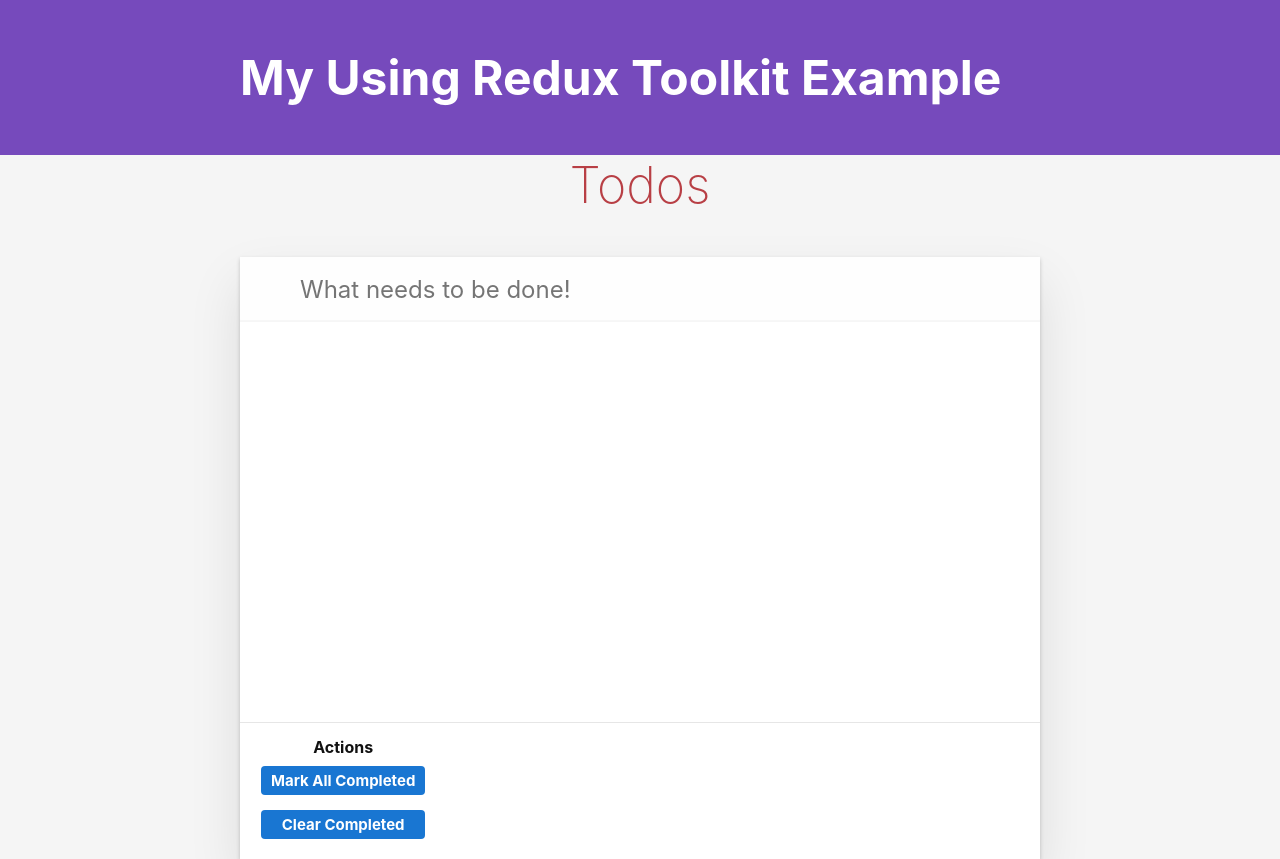
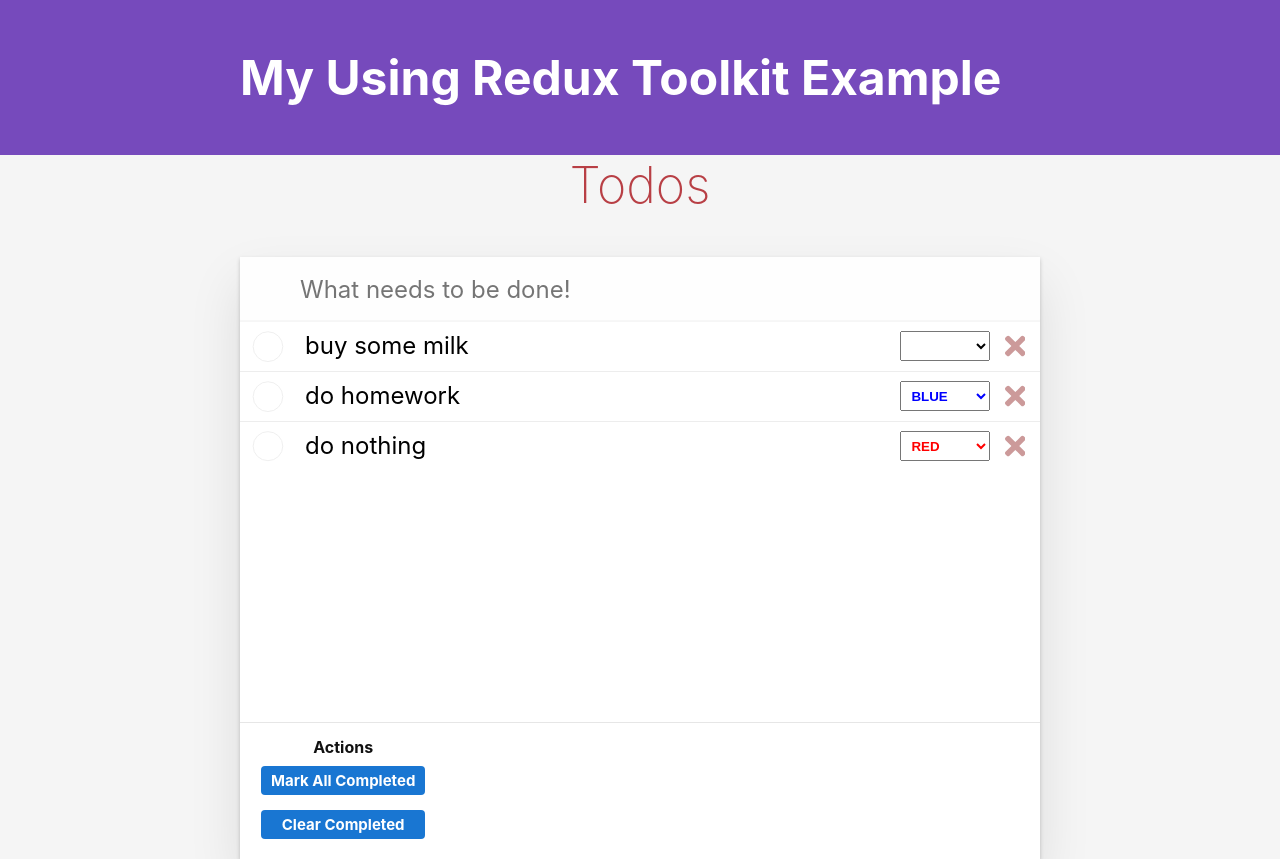
Before and after one commit to AlexKor-5/ToDoList_Redux_Toolkit, a React (Create React App) app: page / in a window 1280 px wide. Built offline with nearby package versions, Linux system fonts and the light colour scheme; the HTML template or start-up script is replaced by a standard one.

Commit message:
updateOne using

```diff
--- a/src/MyApp/TodoList/TodoList.js
+++ b/src/MyApp/TodoList/TodoList.js
@@ -7,14 +7,11 @@
     selectIds,
     selectTotal
 } from '../reducerSlices/todosReducer'
+import TodoLIstItem from '../TodoListItem/TodoLIstItem'
 
 const TodoList = () => {
-    console.log(useSelector(selectAllTodos))
-    console.log(useSelector(selectTotal))
-    console.log(useSelector(selectIds))
-    console.log(useSelector(selectEntities))
-    console.log(useSelector(state => selectById(state, '345-654')))
-
-    return <ul className="todo-list">{''}</ul>
+    const allIds = useSelector(selectIds)
+    const mappingOverIds = (ids = []) => ids.map(id => <TodoLIstItem key={id} id={id} />)
+    return <ul className="todo-list">{mappingOverIds(allIds)}</ul>
 }
 export default TodoList
--- a/src/MyApp/TodoListItem/TodoLIstItem.js
+++ b/src/MyApp/TodoListItem/TodoLIstItem.js
@@ -1,22 +1,18 @@
-import React from 'react'
+import React, { useState } from 'react'
 import { ReactComponent as TimesSolid } from './times-solid.svg'
 import { useDispatch, useSelector } from 'react-redux'
 import setOfColors from '../data-colors'
-import { markCompleted, deleteToDo, addColor } from '../reducerSilces/todosSlice'
+import { markCompleted, selectById } from '../reducerSlices/todosReducer'
 
-const TodoListItem = ({ todo }) => {
+const TodoListItem = ({ id }) => {
+    console.log('TodolistItem render')
+    const todo = useSelector(state => selectById(state, id))
+    const { text, color, completed } = todo
+    const [inputColor, setInputColor] = useState(color)
     const dispatch = useDispatch()
-    const { text, id } = todo
-    const completed = useSelector(state => state.todos.find(item => item.id === id).completed)
-    const colorNames = setOfColors
-    const colors = useSelector(state => state.filters.filterColors)
 
-    const colorSetter = e => {
-        dispatch(addColor({ id, newColorValue: e.target.value }))
-    }
-
-    const displayColorOptions = () => {
-        return colorNames.map((color, index) => {
+    const displayColorNames = (setOfColors = []) => {
+        return setOfColors.map((color, index) => {
             return (
                 <option key={index} value={color}>
                     {color.toUpperCase()}
@@ -34,7 +30,7 @@
                         type="checkbox"
                         checked={completed}
                         readOnly={true}
-                        onClick={() => dispatch(markCompleted(id, completed))}
+                        onClick={() => dispatch(markCompleted({ id, completed }))}
                     />
                     <div className="todo-text">{text}</div>
                 </div>
@@ -42,17 +38,16 @@
                 <div className="segment buttons">
                     <select
                         className="colorPicker"
-                        value={todo.color}
-                        onChange={colorSetter}
-                        style={{ color: todo.color }}
+                        defaultValue={color}
+                        onChange={e => setInputColor(e.target.value)}
+                        style={{ color: inputColor }}
                     >
-                        {displayColorOptions(colors)}
+                        {displayColorNames(setOfColors)}
                     </select>
 
                     <button
                         className="destroy"
                         onClick={() => {
-                            dispatch(deleteToDo(id))
                             console.log('cross')
                         }}
                     >
@@ -64,4 +59,4 @@
     )
 }
 
-export default React.memo(TodoListItem)
+export default TodoListItem
--- /dev/null
+++ b/src/MyApp/data-colors.js
@@ -0,0 +1,5 @@
+function setOfColors() {
+    return ['', 'red', 'green', 'blue', 'orange', 'purple', 'brown']
+}
+
+export default setOfColors()
--- a/src/MyApp/reducerSlices/todosReducer.js
+++ b/src/MyApp/reducerSlices/todosReducer.js
@@ -1,4 +1,4 @@
-import { createSlice, createEntityAdapter, createSelector } from '@reduxjs/toolkit'
+import { createSlice, createEntityAdapter, createSelector, current } from '@reduxjs/toolkit'
 import { initialToDosState } from '../initialStates/initialStates'
 import { v4 } from 'uuid'
 
@@ -23,13 +23,15 @@
                     payload: { id: v4(), text }
                 }
             }
+        },
+        markCompleted(state, action) {
+            const { id, completed } = action.payload
+            // state.entities[id].completed = !completed
+            todosAdapter.updateOne(state, { id, changes: { completed: !completed } })
         }
     }
 })
-export const { addTodo } = todosSlice.actions
-
-const selectTodos = state => Object.values(state.entities)
-
+export const { addTodo, markCompleted } = todosSlice.actions
 export const {
     selectAll: selectAllTodos,
     selectTotal,
@@ -37,7 +39,4 @@
     selectEntities,
     selectById
 } = todosAdapter.getSelectors(state => state.todos)
-
-console.log(todosAdapter.getSelectors())
-
 export default todosSlice.reducer
```
Also changed, not shown: src/MyApp/TodoListItem/times-solid.svg (added).
